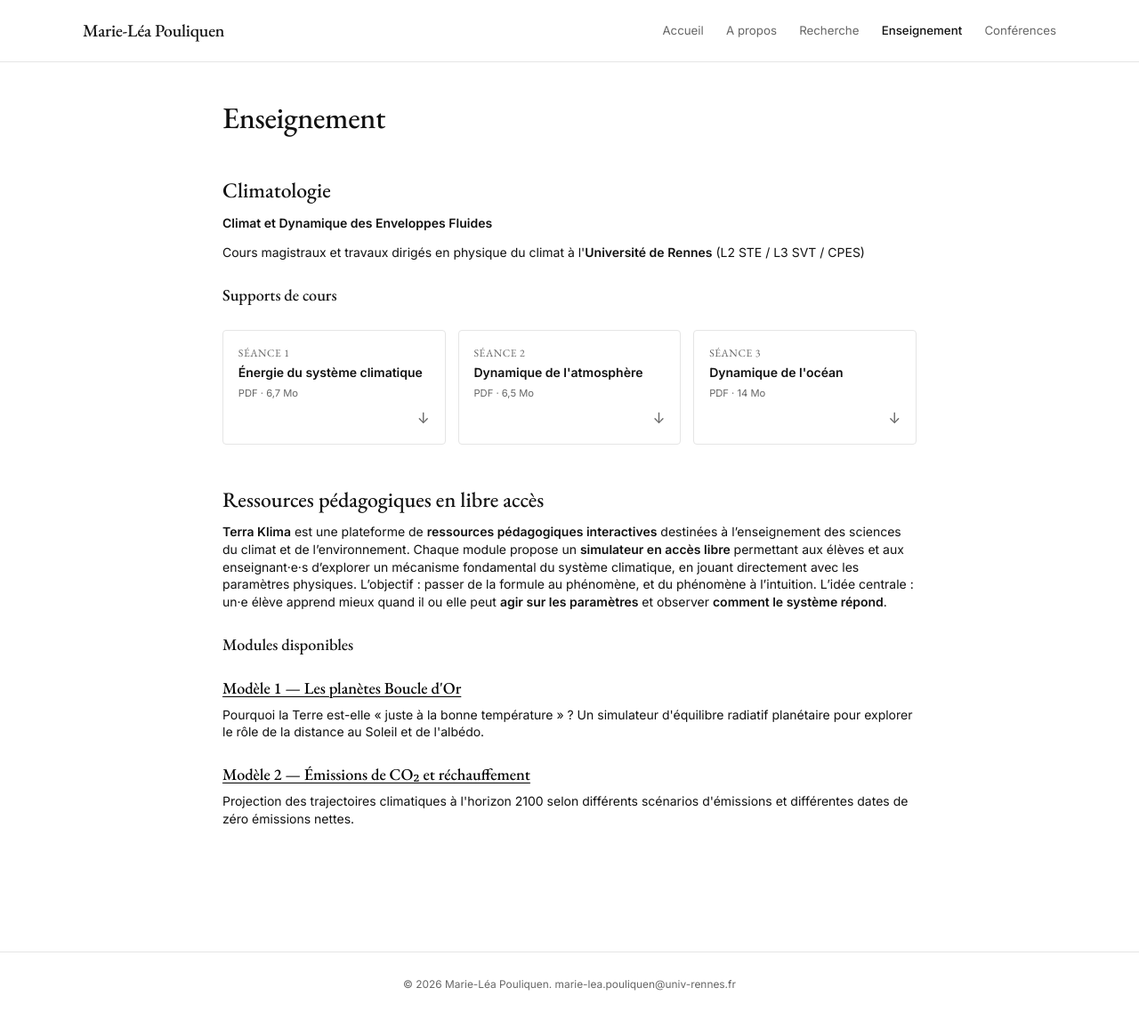
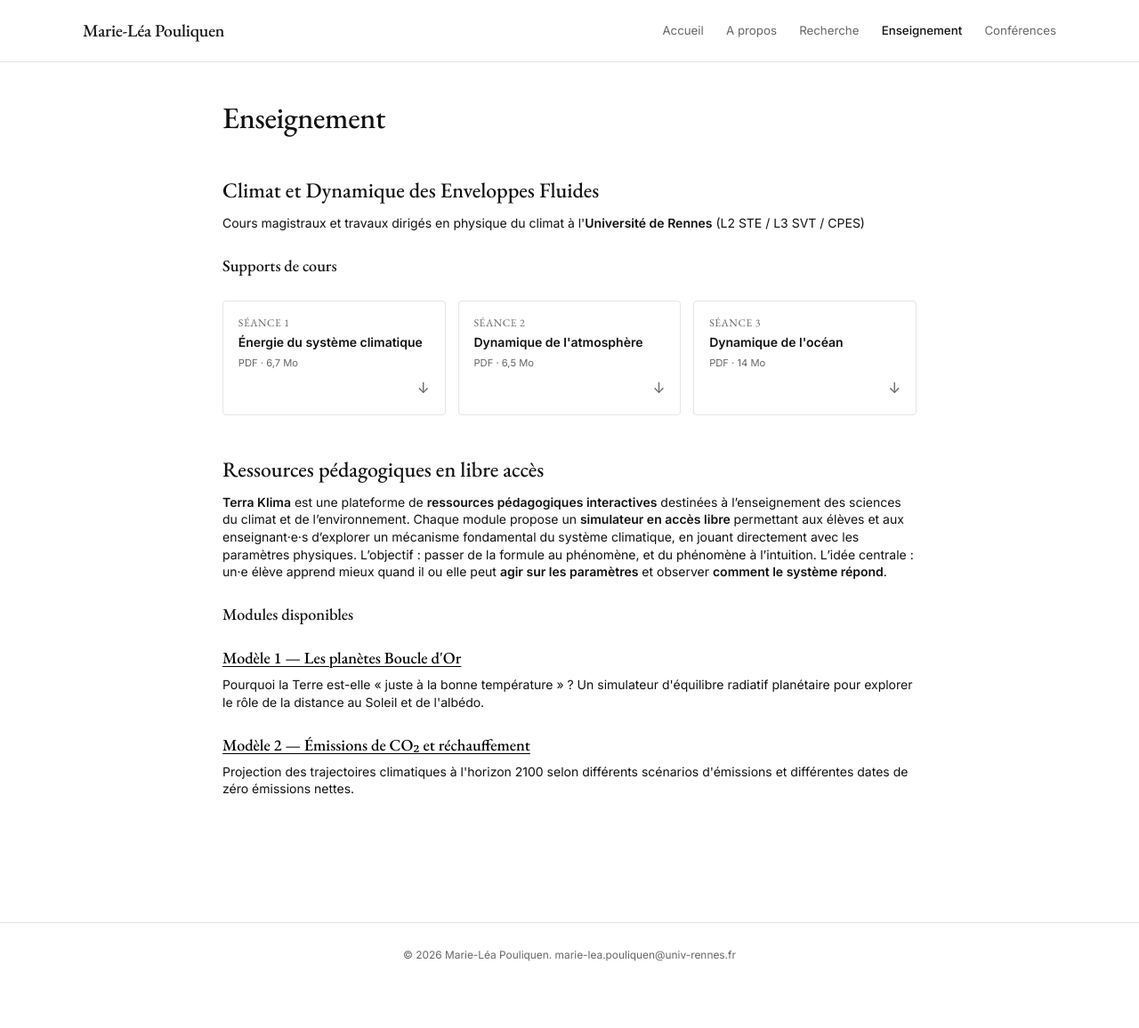
Before and after one commit to marieleapouliquen/marieleapouliquen.github.io, a Jekyll site: the page built from _pages/enseignement.md, in a window 1280 px wide. Shown: the whole page at 89% size. Built offline with Jekyll 4.4.1, drawn with Linux system fonts in a browser that asks for light colours; after the commit the page ends 1122 px from its top, so only the background shows below that.

Commit message:
Update enseignement.md

```diff
--- a/_pages/enseignement.md
+++ b/_pages/enseignement.md
@@ -5,11 +5,8 @@ title: Enseignement
 description: Cours et ressources pédagogiques
 ---
 
-## Climatologie
-
-**Climat et Dynamique des Enveloppes Fluides**
+## Climat et Dynamique des Enveloppes Fluides
 <p>Cours magistraux et travaux dirigés en physique du climat à l'<strong>Université de Rennes</strong> (L2 STE / L3 SVT / CPES)</p>
-
 
 ### Supports de cours
 
```
